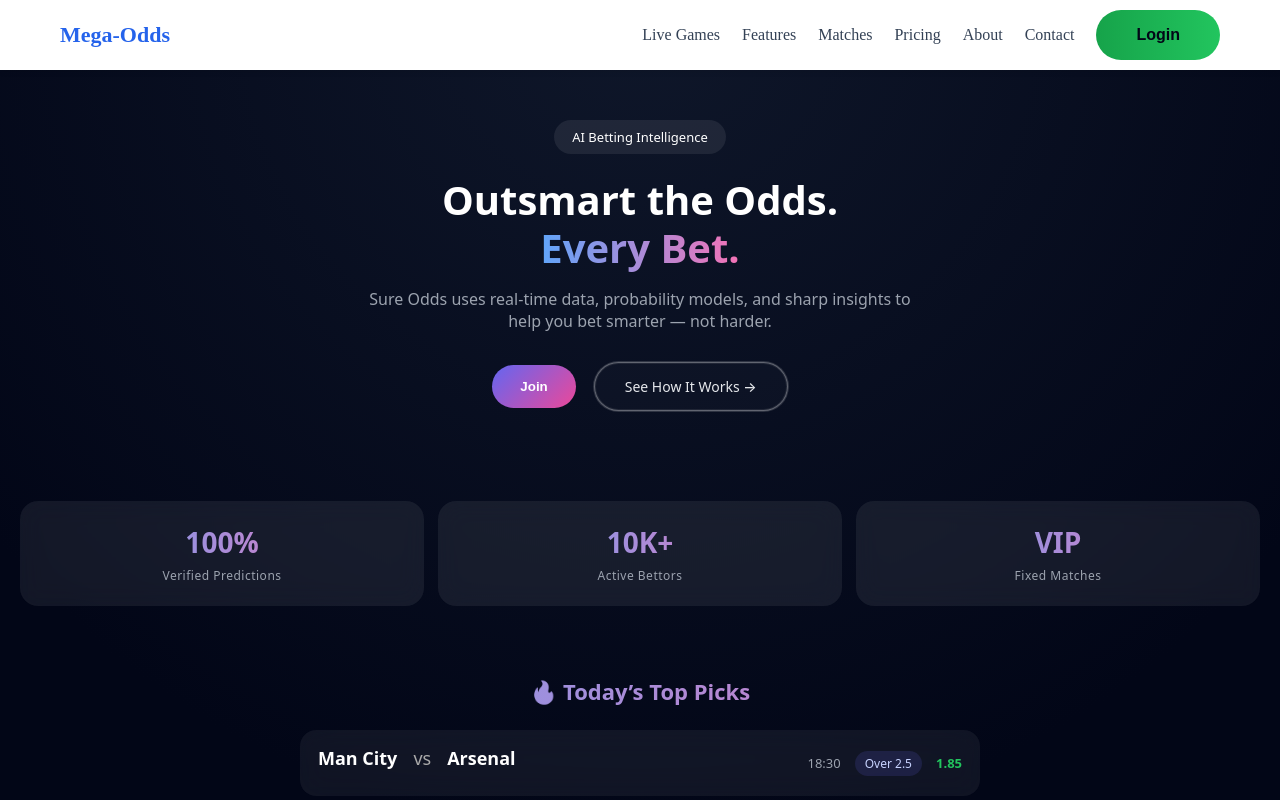
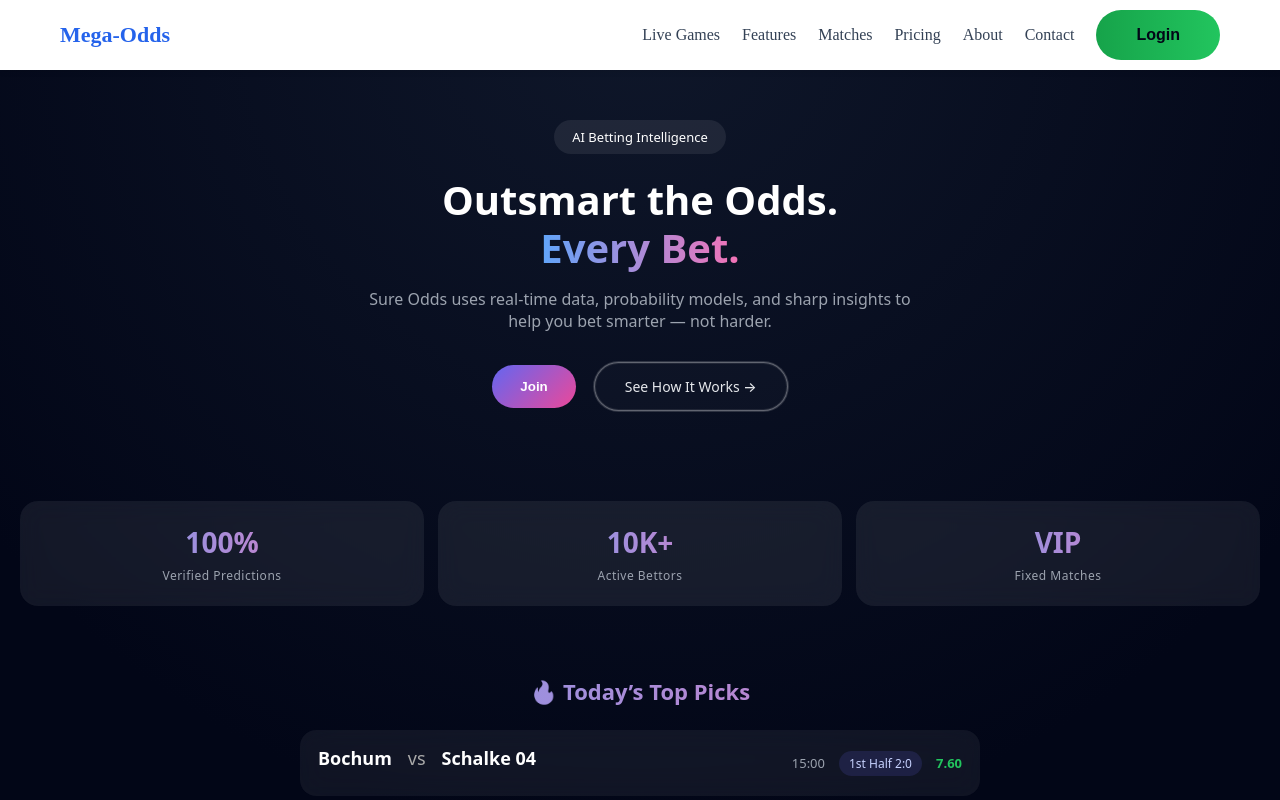
Before and after one commit to Muchyz/Sureodds-frontend, a React (Vite) app: page / in a window 1280 px wide. Shown: the top 800 px of the page. Built offline with nearby package versions, Linux system fonts and the light colour scheme.

Commit message:
Update Home page content

```diff
--- a/src/pages/Home.jsx
+++ b/src/pages/Home.jsx
@@ -54,15 +54,15 @@ function Home() {
         <div className="picks-list">
           <div className="pick-card">
             <div className="teams">
-              <span>Man City</span>
+              <span>Bochum</span>
               <span className="vs">vs</span>
-              <span>Arsenal</span>
+              <span>Schalke 04</span>
             </div>
 
             <div className="pick-meta">
-              <span className="pick-time">18:30</span>
-              <span className="pick-type">Over 2.5</span>
-              <span className="pick-odds">1.85</span>
+              <span className="pick-time">15:00</span>
+              <span className="pick-type">1st Half 2:0</span>
+              <span className="pick-odds">7.60</span>
             </div>
           </div>
 
```
